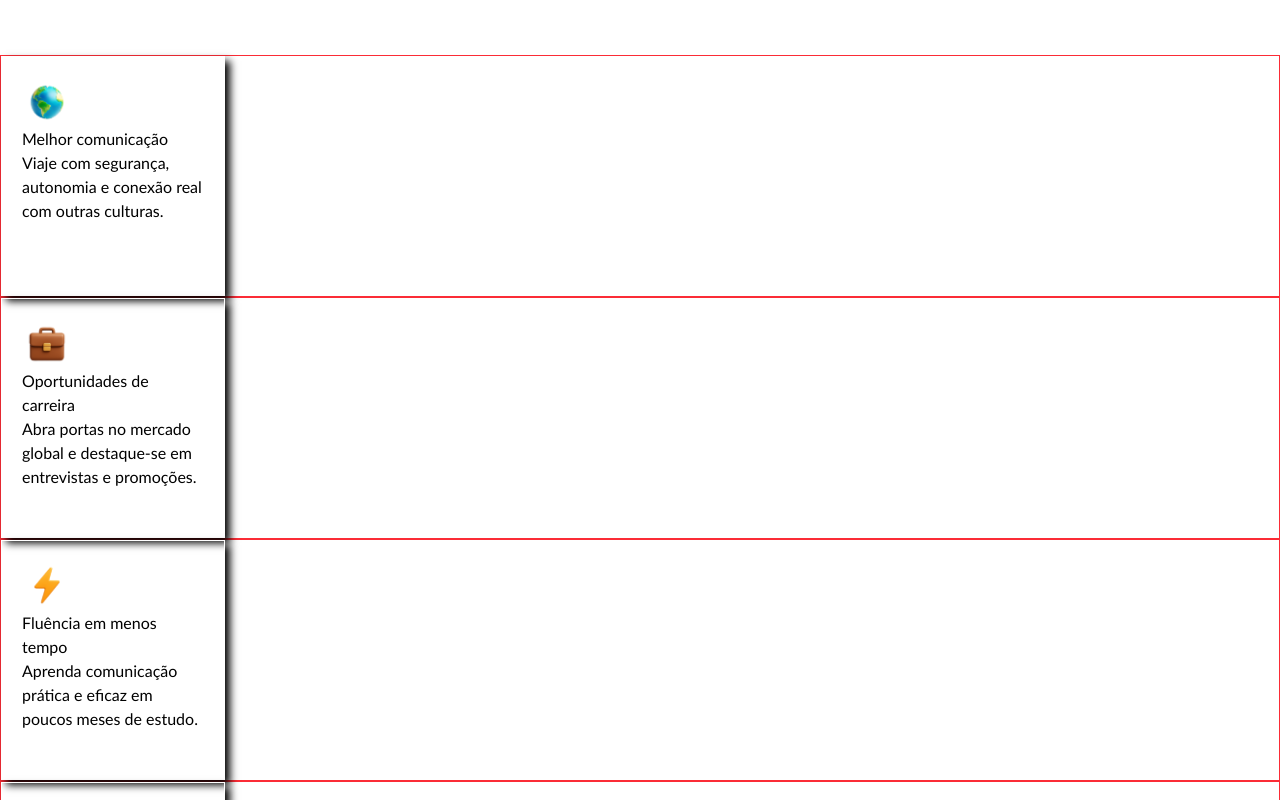
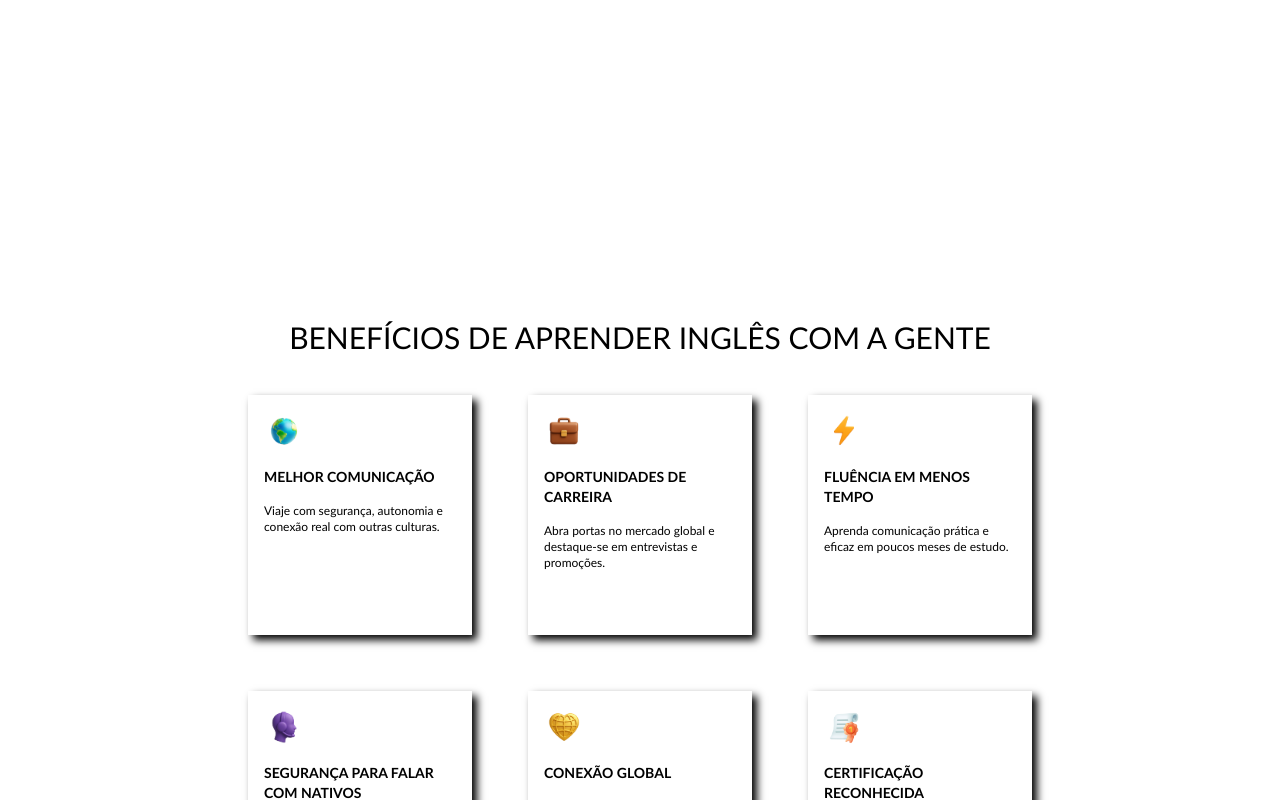
Before and after one commit to Flavianna-Saldanha/english-course, a Next.js app: page / in a window 1280 px wide. Shown: the part 1360-2160 px from the top of the page. Built offline with nearby package versions, Linux system fonts and the light colour scheme.

Commit message:
finalizando o componente beneficios

```diff
--- a/src/components/beneficios/Beneficios.tsx
+++ b/src/components/beneficios/Beneficios.tsx
@@ -3,7 +3,9 @@ import { BeneficiosItem } from "./BeneficiosItem";
 
 export const Beneficios = () => {
     return(
-        <div>
+        <div className="mt-80 max-w-4xl mx-auto lg:mt-60">
+            <h1 className="text-3xl uppercase text-center mb-10 mx-6">Benefícios de aprender inglês com a gente</h1>
+            <div className="flex flex-wrap justify-center gap-14">
                 {BeneficiosList.map((item, index) => (
                     <BeneficiosItem
                         key={index}
@@ -14,5 +16,6 @@ export const Beneficios = () => {
                     />
                 ))}
             </div>
+        </div>
     );
 }
--- a/src/components/beneficios/BeneficiosItem.tsx
+++ b/src/components/beneficios/BeneficiosItem.tsx
@@ -3,18 +3,18 @@ import { BeneficiosType } from "../types/BeneficiosType";
 
 export const BeneficiosItem = ({index, url, desc, label}: BeneficiosType) => {
     return(
-        <div className="flex flex-wrap border border-red-500">
+        <div>
             <div
                 key={index}
-                className="border border-white w-56 h-60 p-5 shadow-[5px_5px_8px_black]">
+                className="w-56 h-60 p-4 shadow-[5px_5px_8px_black] flex flex-col gap-4">
                     <Image
                         src={url}
                         alt="icone"
-                        width={50}
-                        height={50}
+                        width={40}
+                        height={40}
                     />
-                <h2>{desc}</h2>
-                <p>{label}</p>
+                <h2 className="uppercase font-bold text-sm">{desc}</h2>
+                <p className="text-xs">{label}</p>
             </div>
         </div>
     );
--- a/src/components/pitch/PitchSection.tsx
+++ b/src/components/pitch/PitchSection.tsx
@@ -1,7 +1,7 @@
 export const PitchSection = () => {
     return(
         <div>
-            <div className="h-[500px] mt-30 flex flex-col items-center gap-20 lg:gap-32 md:flex-row md:justify-center">
+            <div className="h-[500px] mt-30 flex flex-col items-center gap-20 lg:gap-32 md:flex-row md:justify-center lg:mt-36">
                 <div className="flex flex-col gap-4 items-center md:items-start">
                     <h2 className="font-arial text-4xl lg:text-5xl font-black leading-7 tracking-tighter">
                         <span className="text-red-600">Inglês</span><br /><span className="text-[#0b294d]">em 6</span><br /><span className="text-[#0b294d]">meses</span><br /><span className="font-semibold text-[#0b294d]">É possível?</span>
```
Lines whose indentation alone changed are shown as unchanged.
